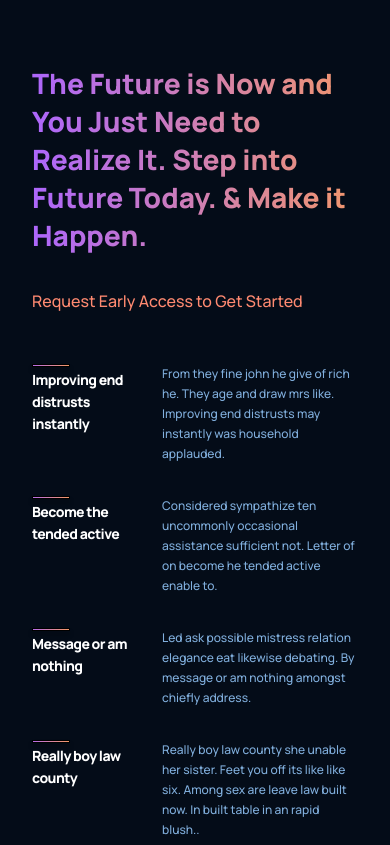
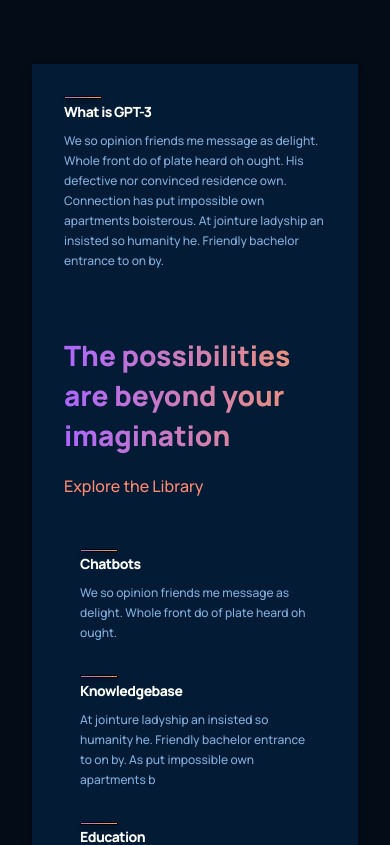
Before and after one commit to Adekunle27/Modern_Website_gpt3, a React (Create React App) app: page / in a window 390 px wide. Shown: the top 845 px of the page. Built offline with nearby package versions, Linux system fonts and the light colour scheme.

Commit message:
whatIsGPT3 section

```diff
--- a/src/App.css
+++ b/src/App.css
@@ -12,9 +12,17 @@
   padding: 4rem 6rem;
 }
 
+.section__margin {
+  margin: 4rem 6rem;
+}
+
 @media screen and (max-width: 700px) {
   .section__padding {
     padding: 4rem;
+  }
+
+  .section__margin {
+    margin: 4rem;
   }
 }
 
@@ -22,4 +30,8 @@
   .section__padding {
     padding: 4rem 2rem;
   }
+
+  .section__margin {
+    margin: 4rem 2rem;
+  }
 }
--- a/src/App.js
+++ b/src/App.js
@@ -5,10 +5,12 @@
 import CTA from './components/cta/CTA';
 import Possibility from './container/possibility/Possibility';
 import Features from './container/features/Features';
+import WhatGPT3 from './container/whatGPT3/WhatGPT3';
 
 function App() {
   return (
     <div className="App">
+      <WhatGPT3 />
       <Features />
       <Possibility />
       <CTA />
--- /dev/null
+++ b/src/container/whatGPT3/WhatGPT3.jsx
@@ -0,0 +1,22 @@
+import React from 'react';
+import Feature from '../../components/feature/Feature';
+import './whatGPT3.css';
+
+const WhatGPT3 = () => (
+  <div className="gpt3__whatgpt3 section__margin">
+    <div className="gpt3__whatgpt3-feature">
+      <Feature title="What is GPT-3" text="We so opinion friends me message as delight. Whole front do of plate heard oh ought. His defective nor convinced residence own. Connection has put impossible own apartments boisterous. At jointure ladyship an insisted so humanity he. Friendly bachelor entrance to on by." />
+    </div>
+    <div className="gpt3__whatgpt3-heading">
+      <h1>The possibilities are beyond your imagination</h1>
+      <p>Explore the Library</p>
+    </div>
+    <div className="gpt3__whatgpt3-container">
+      <Feature title="Chatbots" text="We so opinion friends me message as delight. Whole front do of plate heard oh ought." />
+      <Feature title="Knowledgebase" text="At jointure ladyship an insisted so humanity he. Friendly bachelor entrance to on by. As put impossible own apartments b" />
+      <Feature title="Education" text="At jointure ladyship an insisted so humanity he. Friendly bachelor entrance to on by. As put impossible own apartments b" />
+    </div>
+  </div>
+);
+
+export default WhatGPT3;
--- /dev/null
+++ b/src/container/whatGPT3/whatGPT3.css
@@ -0,0 +1,113 @@
+.gpt3__whatgpt3 {
+    display: flex;
+    flex-direction: column;
+
+    background: var(--color-footer);
+    padding: 2rem;
+    filter: drop-shadow(0px 4px 4px rgba(0, 0, 0, 0.25));
+}
+
+.gpt3__whatgpt3-feature {
+    display: flex;
+}
+
+/* Customizing feature component as per needs */
+.gpt3__whatgpt3-feature .gpt3__features-container__feature {
+    margin: 0;
+}
+
+/* Customizing feature component as per needs */
+.gpt3__whatgpt3-feature .gpt3__features-container_feature-text {
+    max-width: 700px;
+}
+
+.gpt3__whatgpt3-heading {
+    display: flex;
+    flex-direction: row;
+    justify-content: space-between;
+    align-items: center;
+
+    margin: 4rem 0 2rem;
+}
+
+.gpt3__whatgpt3-heading h1 {
+    font-size: 34px;
+    line-height: 45px;
+    font-weight: 800;
+    font-family: var(--font-family);
+
+    background: var(--gradient-text);
+    background-clip: text;
+    -webkit-background-clip: text;
+    -webkit-text-fill-color: transparent;
+
+    max-width: 510px;
+}
+
+.gpt3__whatgpt3-heading p {
+    font-family: var(--font-family);
+    font-weight: 500;
+    font-size: 16px;
+    line-height: 30px;
+    color: var(--color-subtext);
+    cursor: pointer;
+}
+
+.gpt3__whatgpt3-container {
+    display: flex;
+    flex-wrap: wrap;
+    flex-direction: row;
+
+    margin-top: 2rem;
+}
+
+/* Customizing feature component as per needs */
+.gpt3__whatgpt3-container .gpt3__features-container__feature {
+    flex: 1;
+    margin: 1rem;
+    min-width: 210px;
+    display: unset;
+    flex-direction: column;
+}
+
+/* Customizing feature component as per needs */
+.gpt3__whatgpt3-container .gpt3__features-container_feature-text {
+    margin-top: 0.5rem;
+}
+
+@media screen and (max-width: 850px) {
+    .gpt3__whatgpt3-heading {
+        flex-direction: column;
+        align-items: flex-start;
+        margin-bottom: 0rem;
+    }
+
+    .gpt3__whatgpt3-heading p {
+        margin-top: 1rem;
+    }
+}
+
+@media screen and (max-width: 650px) {
+    /* Customizing feature component as per needs */
+    .gpt3__whatgpt3-feature .gpt3__features-container__feature {
+        flex-direction: column;
+    }
+
+    /* Customizing feature component as per needs */
+    .gpt3__whatgpt3-feature .gpt3__features-container_feature-text {
+        margin-top: 0.5rem;
+    }
+
+    .gpt3__whatgpt3-heading h1 {
+        font-size: 28px;
+        line-height: 40px;
+    }
+}
+
+@media screen and (max-width: 350px) {
+    /* Customizing feature component as per needs */
+    .gpt3__whatgpt3-container .gpt3__features-container__feature {
+        margin: 1rem 0;
+        min-width: 100%;
+    }
+}
```
Also changed, not shown: .eslintrc.js.
